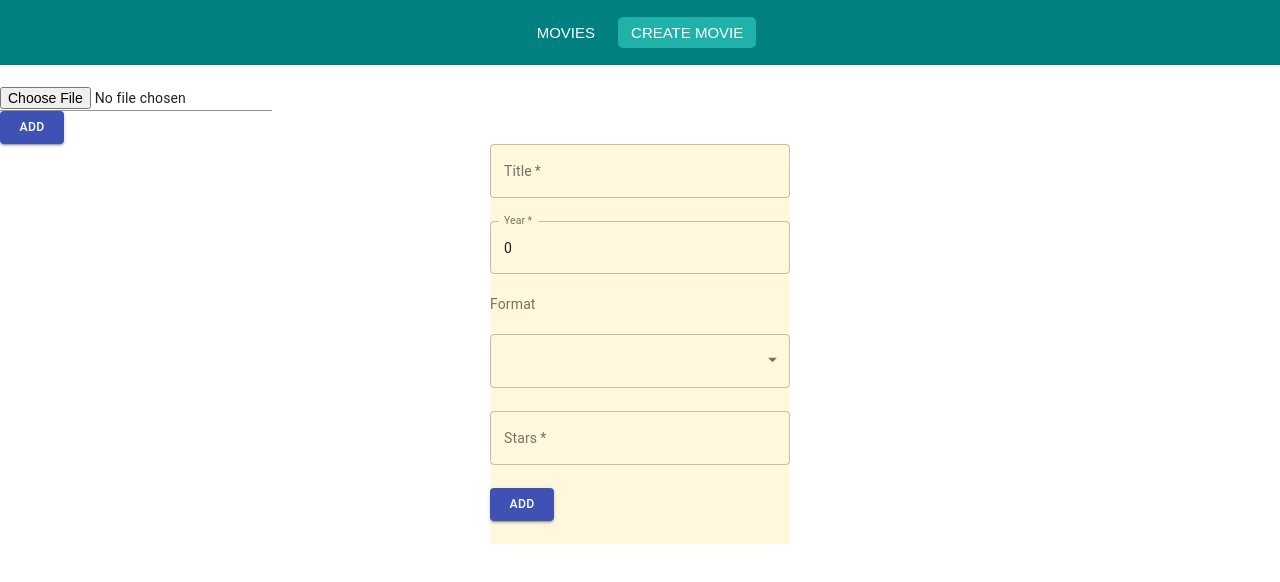
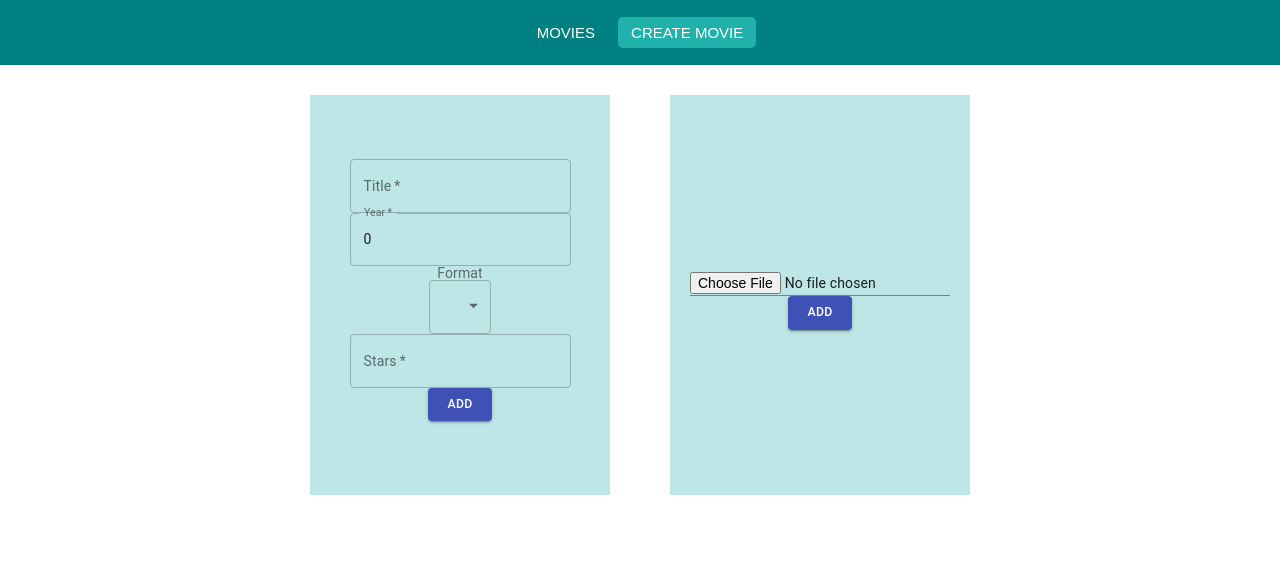
Before and after one commit to tatiana-teplitskaya/frontend, a React (Create React App) app: page /new-film in a window 1280 px wide. Shown: the top 582 px of the page. Built offline with nearby package versions, Linux system fonts and the light colour scheme.

Commit message:
styles added

```diff
--- a/src/components/NewFilm/NewFilm.css
+++ b/src/components/NewFilm/NewFilm.css
@@ -1,11 +1,33 @@
-.new-film{
+.content {
+    display: flex;
+    flex-direction: row-reverse;
+    justify-content: center;
+
+}
+
+.block-form {
+    width: 300px;
+    height: 400px;
+    background-color: rgba(4, 160, 160, 0.26);
     display: flex;
     flex-direction: column;
     justify-content: space-between;
-    width: 300px;
-    height: 400px;
-    background-color: cornsilk;
-    margin-left: auto;
-    margin-right: auto;
+    align-items: center;
+    padding: 20px;
+    margin: 30px;
+}
+
+.new-film-form {
+    height: 350px;
+    display: flex;
+    flex-direction: column;
+    justify-content: center;
+    align-items: center;
+}
+
+.form-field {
+    /* width: 260px;
+    height: 30px;
+    margin: 30px; */
 
 }
--- a/src/components/NewFilm/NewFilm.js
+++ b/src/components/NewFilm/NewFilm.js
@@ -17,22 +17,16 @@ import NavBar from '../NavBar/NavBar';
 
 
 //toast.configure();
-const TextFieldWithValidation = withStyles({
+
+const StyledTextField = withStyles({
     root: {
-      marginBottom: "10px",
-      "& input:invalid:focus": {
-        borderColor: "red",
+        '&.Mui-focused fieldset': {
+            borderColor: 'yellow',
           },
     },
   })(TextField);
 
-  const SelectWithValidation = withStyles({
-    root: {
-      "& input:invalid:focus ~ fieldset": {
-        borderColor: "red",
-      },
-    },
-  })(Select);
+
 
 class NewFilm extends Component{
     constructor(props) {
@@ -119,9 +113,6 @@ class NewFilm extends Component{
             };
             console.log(newFilm);
             this.props.addFilm(newFilm);
-
-            //this.props.onFilmAdd(newFilm);
-            //this.props.onNewFilm();
             this.setState({
                 title: '',
                 year: 0,
@@ -158,16 +149,17 @@ class NewFilm extends Component{
         return (
             <div>
                 <NavBar />
-                <div>
-                    <form onSubmit={this.handleSubmitFile}>
+                <div className='content'>
+                    <div className='block-form'>
+                        <form className='new-film-form' onSubmit={this.handleSubmitFile}>
                             <TextField
+                            className='form-field'
                             error={!!this.state.fileError}
                             type="file"
                             required id="file"
                             label="File"
                             helperText={this.state.fileError}
                             />
-                        <div>
                             <Button
                                 type="submit"
                                 variant="contained"
@@ -175,13 +167,12 @@ class NewFilm extends Component{
                             >
                                 Add
                             </Button>
-                        </div>
                         </form>
                     </div>
-                <div>
-                <form onSubmit={this.handleSubmit}>
-                <div className='new-film'>
-                    <TextField
+                    <div className='block-form'>
+                    <form className='new-film-form' onSubmit={this.handleSubmit}>
+                        <StyledTextField
+                            className='form-field'
                             error={!!this.state.titleError}
                             required
                             variant='outlined'
@@ -192,6 +183,7 @@ class NewFilm extends Component{
                             helperText={this.state.titleError}
                         />
                         <TextField
+                            className='form-field'
                             error={!!this.state.yearError}
                             variant='outlined'
                             required
@@ -204,6 +196,7 @@ class NewFilm extends Component{
                         />
                         <InputLabel id="format-label">Format</InputLabel>
                             <Select
+                                className='form-field'
                                 required
                                 variant="outlined"
                                 size="small"
@@ -218,6 +211,7 @@ class NewFilm extends Component{
                                 <MenuItem value="Blu-Ray">Blu-Ray</MenuItem>
                             </Select>
                             <TextField
+                                className='form-field'
                                 required
                                 error={!!this.state.starsError}
                                 label='Stars'
@@ -227,7 +221,6 @@ class NewFilm extends Component{
                                 onChange={this.handleInputChange}
                                 helperText={this.state.starsError}
                             />
-                    <div className='NewFilm__footer'>
                             <Button
                                 type="submit"
                                 variant="contained"
@@ -235,11 +228,10 @@ class NewFilm extends Component{
                             >
                                 Add
                             </Button>
-                    </div>
                         <div>
                         </div>
+                </form>
                     </div>
-            </form>
                 </div>
             </div>
 
```
Lines whose indentation alone changed are shown as unchanged.
